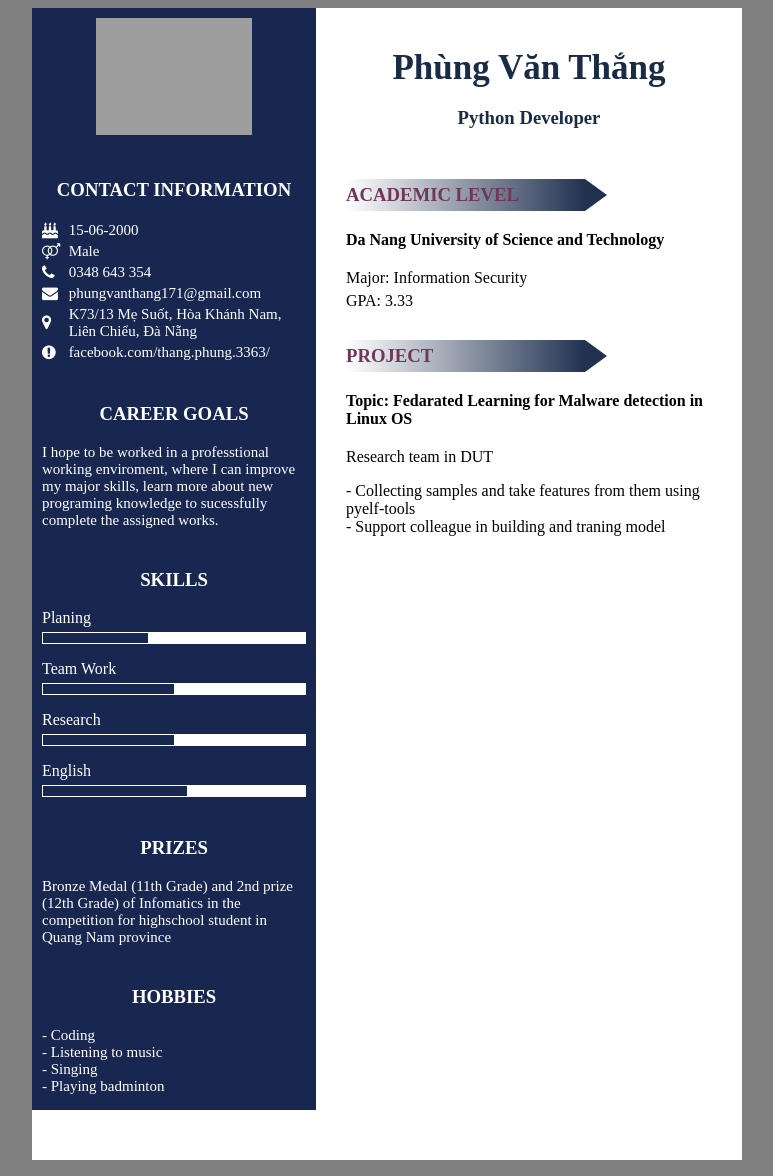
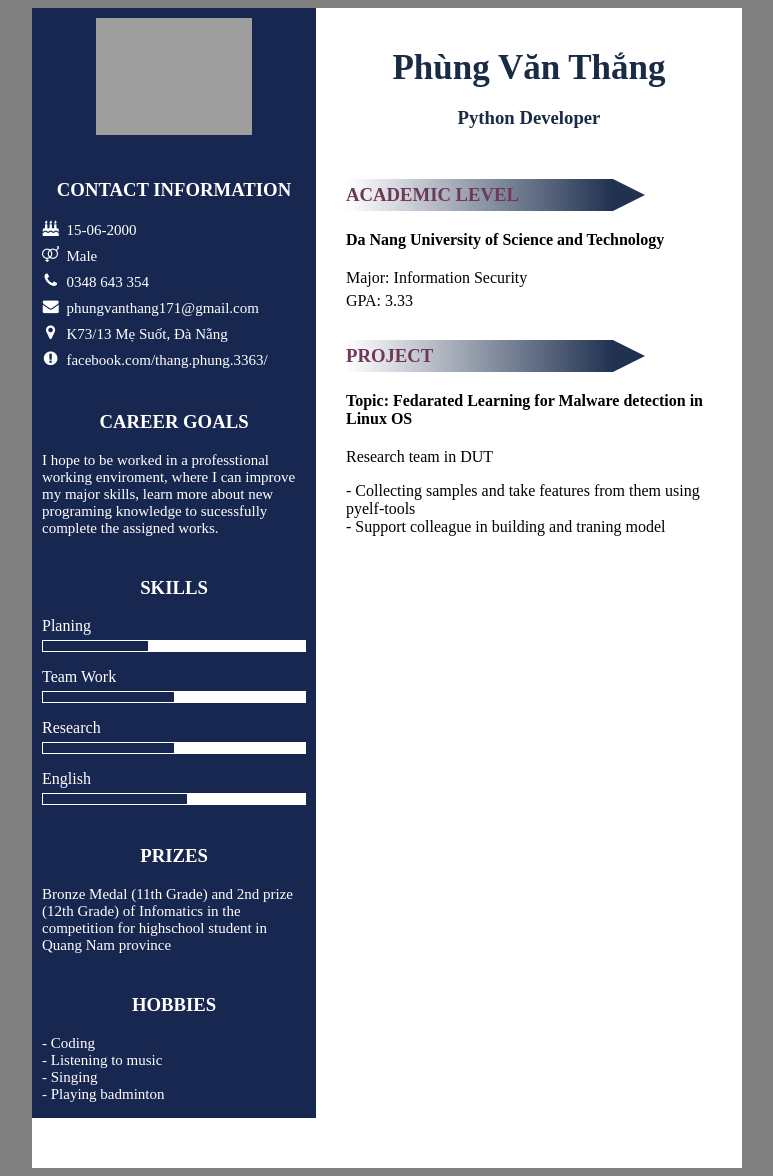
Before and after one commit to Okman321456/dn-202206-python-thang-CV, a PHP site: page /Phung_Van_Thang-CV.html in a window 1280 px wide. Shown: the whole page, without its empty margins (253-1026 px from the left). Run offline with PHP 8.4, Linux system fonts and the light colour scheme; grey boxes are pictures that could not be loaded.

Commit message:
align some information item

```diff
--- a/code/Phung_Van_Thang-CV.css
+++ b/code/Phung_Van_Thang-CV.css
@@ -17,6 +17,7 @@ body{
 }
 .left-col p{
     color: white;
+    font-weight: 300;
 }
 .avt-img{
     margin-top: 10px;
@@ -48,15 +49,17 @@ body{
 }
 .item-wrapper{
     height: auto;
-    display: flex;
+    display: grid;
+    grid-template-columns: 10% 90%;
     align-items: center;
-    margin: 0px 5px;
+    margin: 5px 5px;
     font-family: serif;
 }
 .item-img-wrapper{
+    text-align: center;
     margin: 0px 5px;
-    height: 17px;
-    width: 22px;
+    height: auto;
+    width: auto;
 }
 .item-info-wrapper{
     width: 100%;
@@ -221,7 +224,7 @@ body{
     margin-top: 30px;
     display: flex;
     height: auto;
-    width: 75%;
+    width: 85%;
     align-items: center;
 }
 .rectangle-wrapper{
--- a/code/Phung_Van_Thang-CV.html
+++ b/code/Phung_Van_Thang-CV.html
@@ -55,7 +55,7 @@
                         <i class="fa fa-map-marker" aria-hidden="true"></i>
                     </div>
                     <div class="item-info-wrapper">
-                        <p class="item-info">K73/13 Mẹ Suốt, Hòa Khánh Nam, Liên Chiểu, Đà Nẵng</p>
+                        <p class="item-info">K73/13 Mẹ Suốt, Đà Nẵng</p>
                     </div>
                 </div>
                 <div class="item-wrapper">
@@ -164,7 +164,7 @@
             for(let i=0;i<triangle_wrapper.length;i++){
                 triangle_wrapper[i].style.height=rectangle_wrapper[i].offsetHeight;
                 triangle_wrapper[i].style.border=rectangle_wrapper[i].offsetHeight/2+"px solid #fff";
-                triangle_wrapper[i].style.borderLeft=rectangle_wrapper[i].offsetHeight*0.7+"px solid #213251";
+                triangle_wrapper[i].style.borderLeft=rectangle_wrapper[i].offsetHeight+"px solid #213251";
             }
         }
      </script>
```
